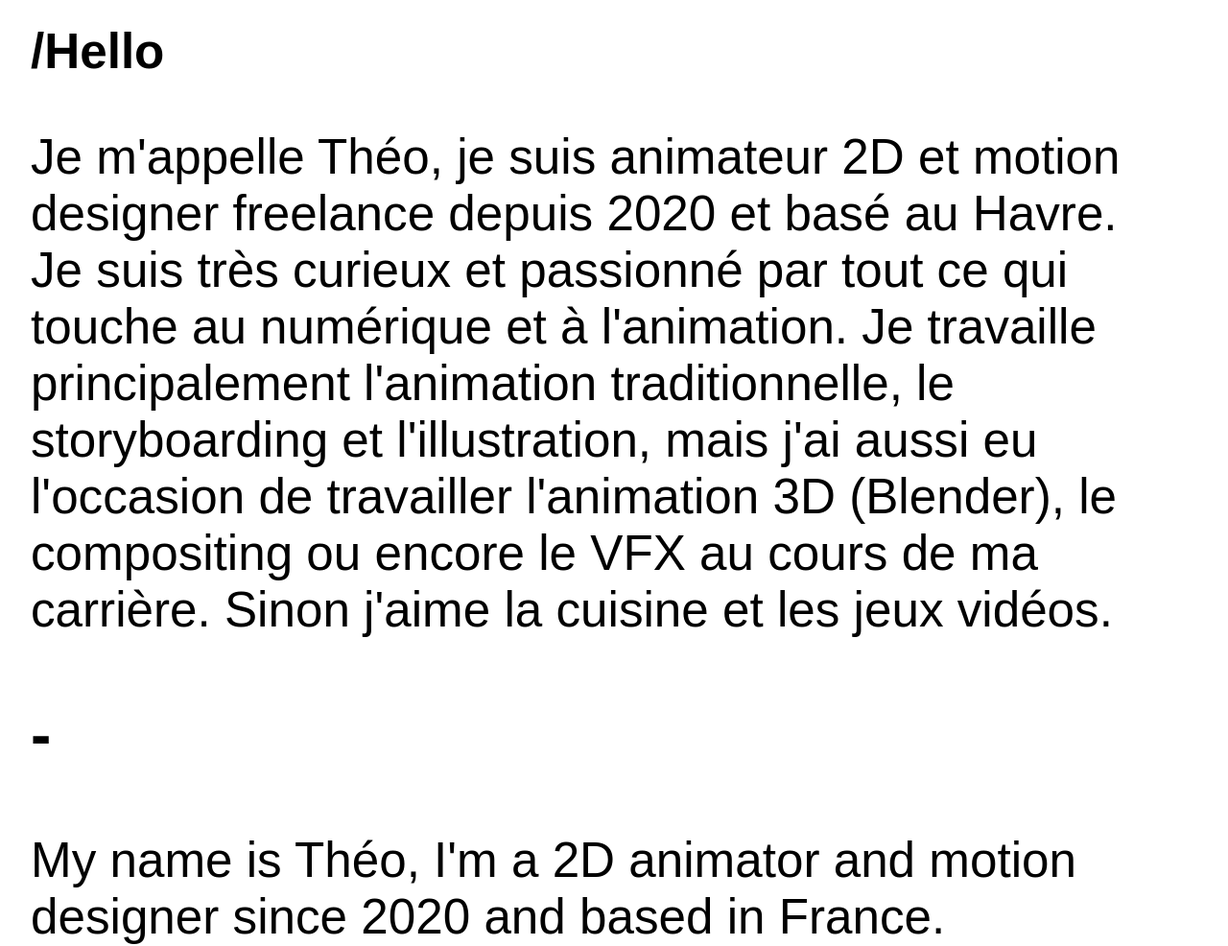
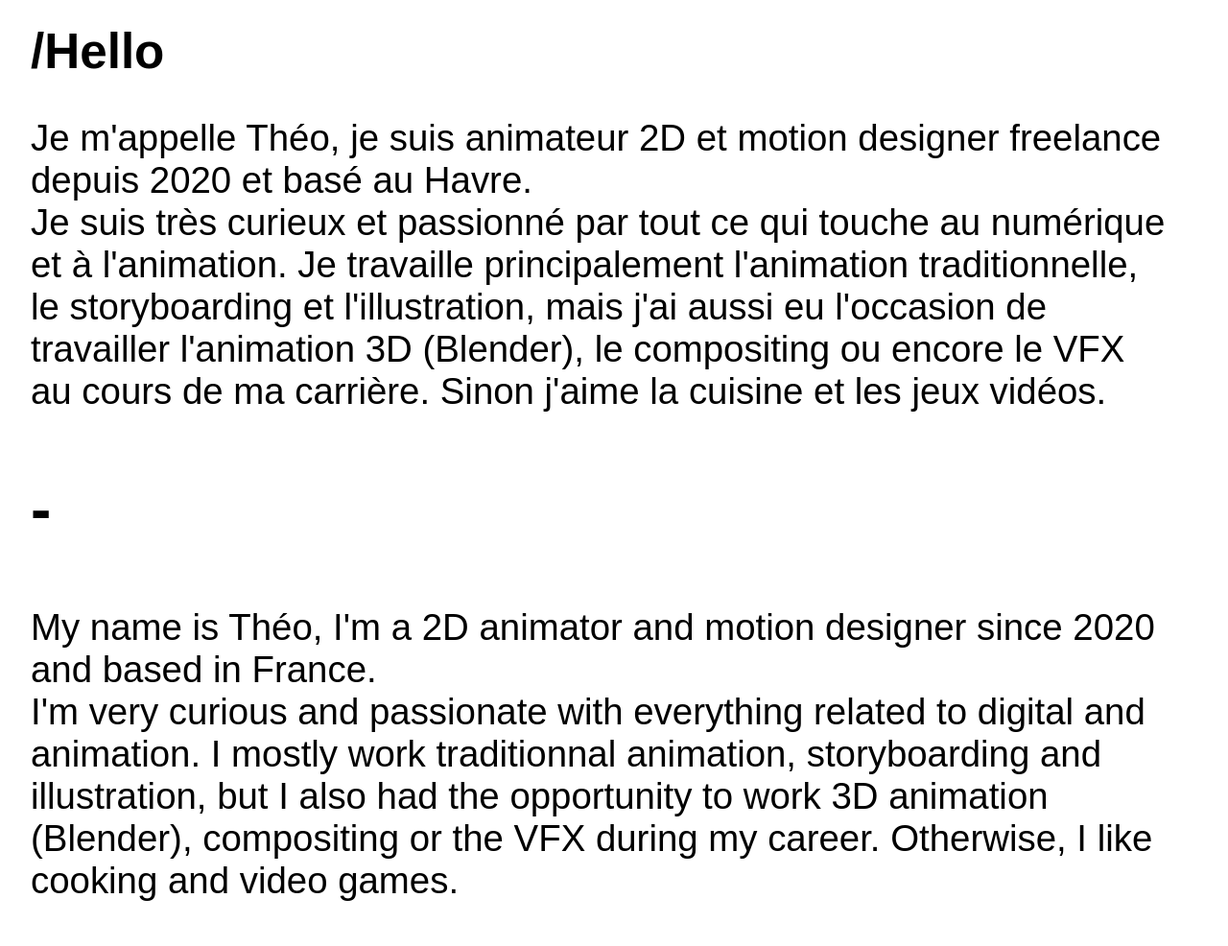
Before and after one commit to theomathe/site, a plain HTML site: page index.html in a window 1280 px wide. Shown: the part 940-1926 px from the top of the page at 96% size. Drawn offline with nearby package versions, Linux system fonts and the light colour scheme; a web font is replaced by a local one.

Commit message:
somechanges

```diff
--- a/style.css
+++ b/style.css
@@ -67,6 +67,7 @@ justify-content: center;
     padding: 20px;
 
    }
+
    .menu-burger {
        width: 40px;
        height: 40px;
@@ -194,7 +195,7 @@ position: relative;
   font-family: "neue-haas-grotesk-display", sans-serif;
   font-weight: 400;
   font-style: normal;
-font-size: 4vw;
+font-size: 3vw;
 margin-right: 25px;
 }
 
@@ -203,7 +204,7 @@ margin-right: 25px;
   font-family: "neue-haas-grotesk-display", sans-serif;
 
   font-style: normal;
-  font-size: 4vw;
+  font-size: 3vw;
   margin-right: 25px;
 font-weight: 400;
 }
```
Also changed, not shown: portfolio/summum.html (+1 -1 lines).
